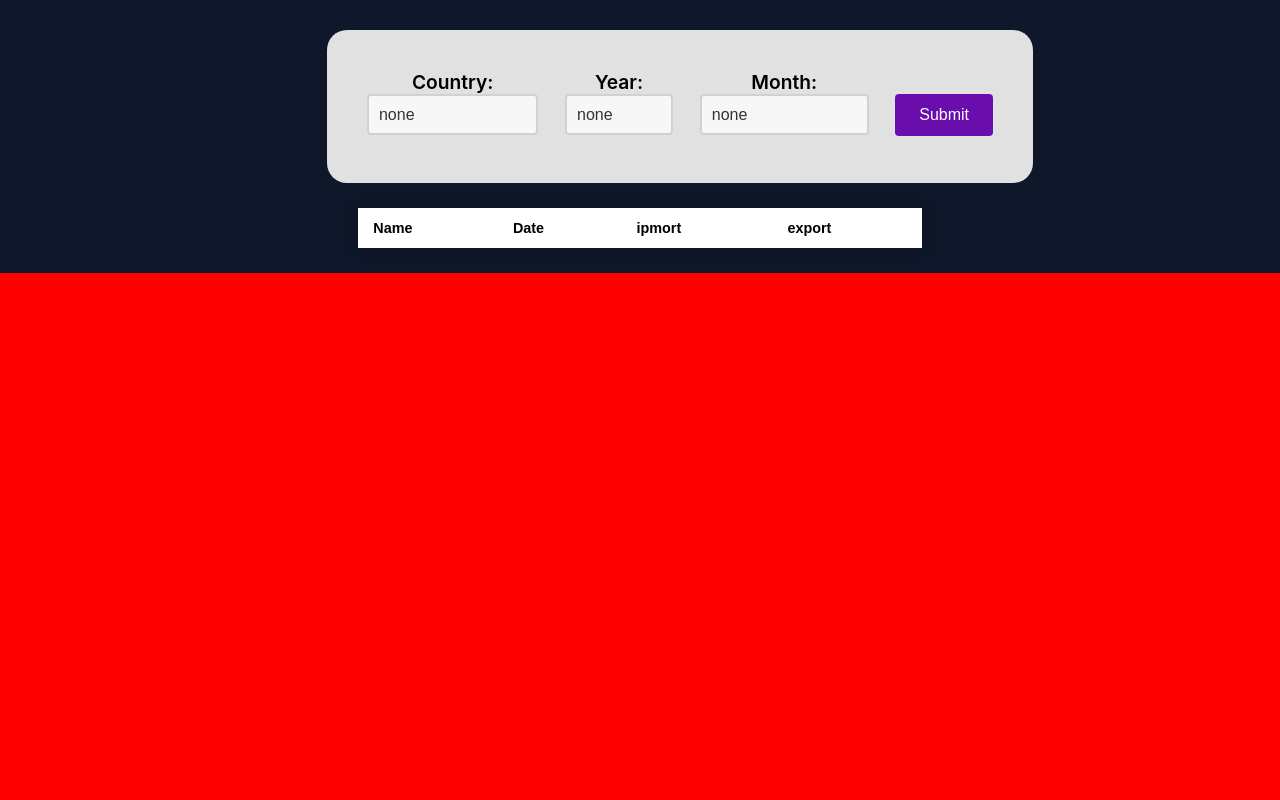
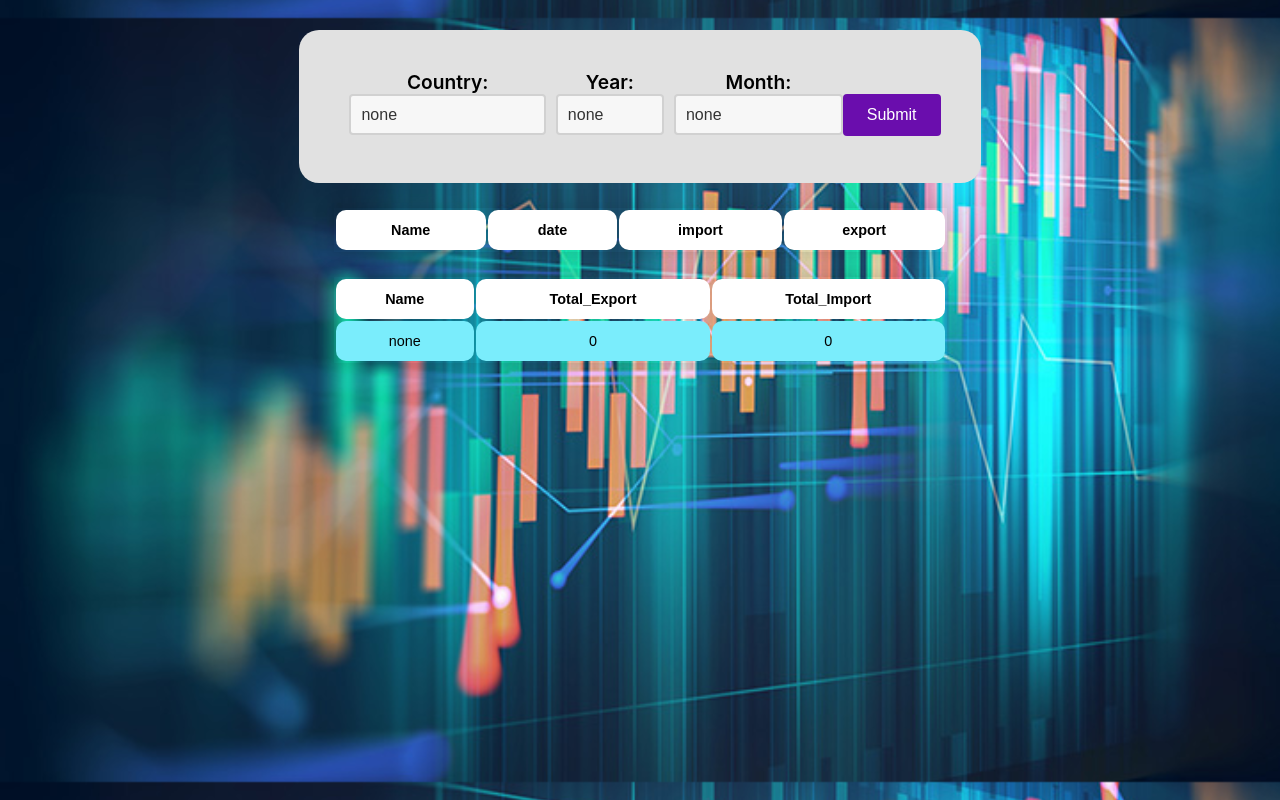
Before and after one commit to arno42Web/lernik_diplom, a React (Create React App) app in the folder frontend/: page / in a window 1280 px wide. Built offline with nearby package versions, Linux system fonts and the light colour scheme; the HTML template or start-up script is replaced by a standard one.

Commit message:
need to add footer and header

```diff
--- a/frontend/src/App.css
+++ b/frontend/src/App.css
@@ -1,8 +1,10 @@
 .App {
   text-align: center;
   height: 100vh;
-  background-color: red;
-
+  background: url(./image/image.jpeg);
+  background-size: contain;
+  background-repeat: inherit;
+  background-position: 0%;
 }
 
 .App-logo {
@@ -17,7 +19,6 @@
 }
 
 .App-header {
-  background-color: red;
   min-height: 100vh;
   display: flex;
   flex-direction: column;
--- a/frontend/src/App.js
+++ b/frontend/src/App.js
@@ -8,7 +8,7 @@ function App() {
   return (
     <div className="App">
       <ThemeProvider theme={Theme}>
-        <MainBody>
+        <MainBody >
           <FormComponent/>
 
         </MainBody>
--- a/frontend/src/components/CountrySelect.js
+++ b/frontend/src/components/CountrySelect.js
@@ -4,10 +4,10 @@ const CountrySelect = ({ value, onChange }) => {
     return (
       <Select value={value} onChange={onChange}>
         <option value="">none</option>
-        <option value="Iran">Iran</option>
-        <option value="China">China</option>
-        <option value="Japan">Japan</option>
-        <option value="Germany">Germany</option>
+        <option value="Iran">Iran 🇮🇷</option>
+        <option value="China">China 🇨🇳</option>
+        <option value="Japan">Japan 🇯🇵</option>
+        <option value="Germany">Germany 🇩🇪</option>
       </Select>
     );
   };
--- a/frontend/src/components/Section.js
+++ b/frontend/src/components/Section.js
@@ -1,14 +1,18 @@
 import React from 'react'
 import { ThemeProvider } from 'styled-components';
-import { FlexContainer, Heading, PaddingContainer, ParaText, StyledTable, TechStackCard } from '../styled/Global.styled'
+import { FlexContainer, StyledTable} from '../styled/Global.styled'
 import { Theme } from '../utils/Theme';
-import { Button, Input, Space, Table } from 'antd';
+
 
 function Section({data}) {
     console.log("hello");
     console.log(data);
-    const headers = ["Name", "Date", "ipmort","export"];
-  return (
+    const headers = ["Name", "date","import","export"];
+    const total = ["Name","Total_Export","Total_Import"];
+    let res_imp = 0;
+    let res_exp = 0;
+     let name = "none";
+    return (
     <ThemeProvider theme={Theme}>
     <FlexContainer fullWithChild>
     <div>
@@ -19,6 +23,7 @@ function Section({data}) {
             <th key={header}>{header}</th>
           ))}
         </tr>
+
       </thead>
       <tbody>
         {data.map((item, index) => (
@@ -31,6 +36,28 @@ function Section({data}) {
         ))}
       </tbody>
       </StyledTable>
+      <StyledTable>
+        <thead>
+        <tr>
+          {total.map((total) => (
+            <th key={total}>{total}</th>
+          ))}
+        </tr>
+        </thead>
+        <tbody>
+        <tr>
+          {data.map((elem)=>{
+            res_imp +=parseInt(elem.import_value);
+            res_exp +=parseInt(elem.export_value);
+            name = elem.name
+          })}
+          <td>{name}</td>
+          <td>{res_imp}</td>
+          <td>{res_exp}</td>
+        </tr>
+
+        </tbody>
+      </StyledTable>
     </div>
     </FlexContainer>
     </ThemeProvider>
--- a/frontend/src/styled/Global.styled.js
+++ b/frontend/src/styled/Global.styled.js
@@ -8,6 +8,7 @@ export const Form = styled.form`
   align-items: center;
   margin-top:30px;
   padding:40px;
+  box-sizing:border-box;
   width: 100%;
   background-color: #e1e1e1;
   border-radius:20px;
@@ -18,6 +19,7 @@ export const Label = styled.label`
   margin-bottom: 0.5rem;
   font-size: 1.2rem;
   font-weight: 600;
+  margin-left:10px;
 `;
 
 export const Select = styled.select`
@@ -32,6 +34,7 @@ export const Select = styled.select`
   padding: 10px;
   transition: all 0.2s ease-in-out;
   width: 100%;
+
 
   &:hover {
     background-color: #e1e1e1;
@@ -66,7 +69,7 @@ export const Button = styled.button`
 `;
 
 export const MainBody = styled.div`
-	background-color:${({theme})=> theme.colors.primary};
+	/*background-color:${({theme})=> theme.colors.primary};  */
 	width: 100%;
 `
 export const Container = styled.div`
@@ -159,7 +162,6 @@ export const TechStackCard = styled.div`
 `
 
 export const StyledTable = styled.table`
-  border-collapse: collapse;
   margin: 25px 0;
   font-size: 0.9em;
   font-family: sans-serif;
@@ -168,12 +170,12 @@ export const StyledTable = styled.table`
 
   th, td {
     padding: 12px 15px;
+    border-radius:10px;
   }
-
   thead tr {
     background-color: white;
     color: black;
-    text-align: left;
+    text-align: center;
   }
 
   tbody tr {
@@ -183,7 +185,7 @@ export const StyledTable = styled.table`
   }
   tbody tr {
     &:nth-of-type(odd) {
-      background-color: red!important;
+      background-color: ${({theme}) => theme.colors.secondary};
     }
   }
 `;
--- a/frontend/src/styled/form.css
+++ b/frontend/src/styled/form.css
@@ -1,5 +1,4 @@
 .aaa{
-    background-color: #0f172a;
     width: 100%;
     display: flex;
     justify-content: center;
```
Also changed, not shown: 1 other file (tests, documents, lock files or other folders).
